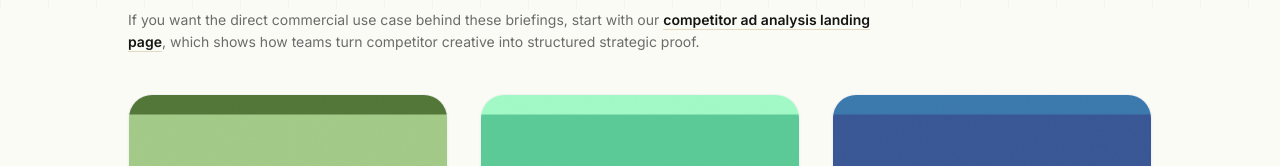
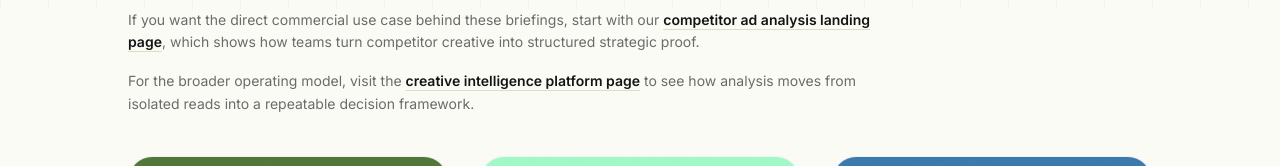
Before and after one commit to popvisly/visual-decompiler, a Next.js app: page /intelligence in a window 1280 px wide. Shown: the part 509-675 px from the top of the page. Built offline with nearby package versions, Linux system fonts and the light colour scheme; no server answers.

Commit message:
Add internal links for creative intelligence page

```diff
--- a/src/app/intelligence/page.tsx
+++ b/src/app/intelligence/page.tsx
@@ -59,6 +59,13 @@ export default async function IntelligenceIndex() {
                         competitor ad analysis landing page
                     </Link>
                     , which shows how teams turn competitor creative into structured strategic proof.
+                </p>
+                <p className="mt-4 max-w-3xl text-[14px] leading-relaxed text-[#6B6B6B]">
+                    For the broader operating model, visit the{' '}
+                    <Link href="/creative-intelligence-platform" className="font-semibold text-[#141414] underline decoration-[#C1A674]/40 underline-offset-4">
+                        creative intelligence platform page
+                    </Link>
+                    {' '}to see how analysis moves from isolated reads into a repeatable decision framework.
                 </p>
             </div>
 
--- a/src/app/sample/page.tsx
+++ b/src/app/sample/page.tsx
@@ -35,6 +35,13 @@ export default function SampleVaultPage() {
                                 competitor ad analysis page
                             </Link>{' '}
                             for the full workflow, use cases, and rationale.
+                        </p>
+                        <p className="max-w-2xl text-[14px] leading-relaxed text-[#8A7B64] md:text-[15px]">
+                            Want the platform-level view? Explore our{' '}
+                            <Link href="/creative-intelligence-platform" className="font-semibold text-[#141414] underline decoration-[#C1A674]/40 underline-offset-4">
+                                creative intelligence platform page
+                            </Link>{' '}
+                            to see how these dossier reads fit into a broader decision system.
                         </p>
                         <div className="flex flex-col gap-3 sm:flex-row sm:items-center">
                             <Link
--- a/src/components/marketing/FooterStartNow.tsx
+++ b/src/components/marketing/FooterStartNow.tsx
@@ -151,6 +151,7 @@ export default function FooterStartNow() {
                             { label: 'About', href: '/about' },
                             { label: 'Pricing', href: '/pricing' },
                             { label: 'Competitor Analysis', href: '/competitor-ad-analysis' },
+                            { label: 'Creative Intelligence', href: '/creative-intelligence-platform' },
                             { label: 'Method', href: '/trust-method' },
                             { label: 'Vault', href: '/vault' },
                             { label: 'Help', href: '/docs/user-guide' },
```
Also changed, not shown: 1 other file (tests, documents, lock files or other folders).
